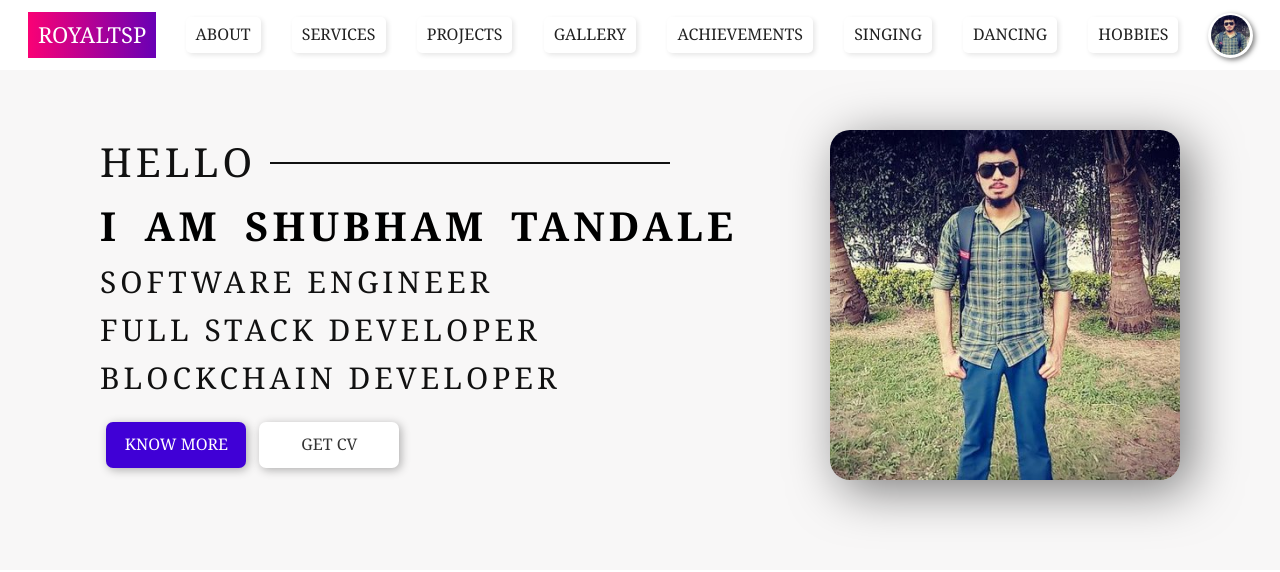
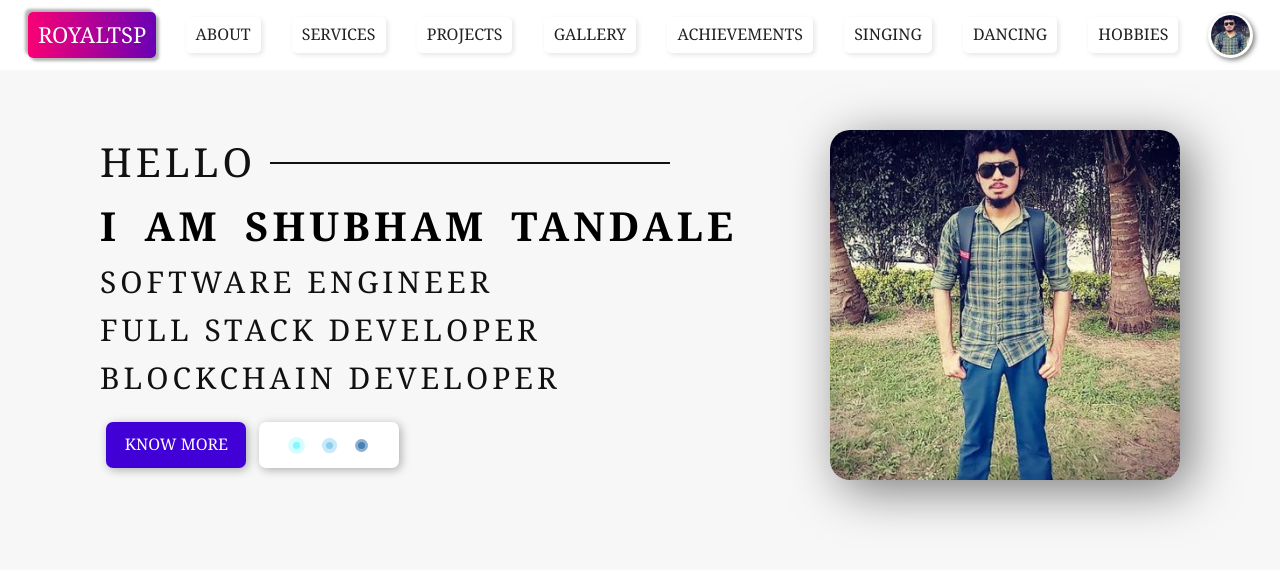
Before and after one commit to tsp1998/royaltsp, a React (Create React App) app: page / in a window 1280 px wide. Both pictures are taken after a click on the element "GET CV". Shown: the top 572 px of the page. Built offline with nearby package versions, Linux system fonts and the light colour scheme.

Commit message:
removed resume file and added drive link

```diff
--- a/src/components/Button/Button.jsx
+++ b/src/components/Button/Button.jsx
@@ -16,6 +16,7 @@ const ButtonStyled = styled.div`
   justify-content: center;
   align-items: center;
   box-shadow: 2px 2px 10px rgba(0,0,0, .3);
+  cursor: pointer;
 
   :hover {
     transform: scale(1.05);
--- a/src/components/Header/Header.jsx
+++ b/src/components/Header/Header.jsx
@@ -38,7 +38,15 @@ const Brand = styled.div`
   text-align: center;
   margin-left: ${({ isSideBarOpen }) => isSideBarOpen ? 3 : 2.1}rem;
   padding: .5rem 1rem;
+  box-shadow: .3rem .3rem .3rem rgba(0,0,0, .3), -.3rem -.3rem .3rem rgba(0,0,0, .3);
+  border-radius: .5rem;
   z-index: 2;
+
+  :hover {
+    cursor: pointer;
+    transform: scale(1.1);
+    transition: transform .5s;
+  }
 
   @media only screen and (max-width: 37.5em) {
     /* phone //600px */
--- a/src/components/Hero/Hero.jsx
+++ b/src/components/Hero/Hero.jsx
@@ -1,12 +1,10 @@
-import React from 'react'
+import React, { useState } from 'react'
 import { withRouter } from 'react-router-dom'
 
 //components
 import Button from '../Button/Button'
 import AuthorImage from '../Image/AuthorImage'
-
-//assets
-import Resume from '../../assets/PDFs/Resume.pdf'
+import Loader from '../utils/Loader'
 
 //styles
 import styled from 'styled-components'
@@ -104,9 +102,13 @@ const Buttons = styled.div`
 
 const Hero = (props) => {
 
+  const [isLoading, setLoading] = useState(false);
+
   const getCV = () => {
     // props.history.push(Resume);
-    window.open(Resume, '_self');
+    setLoading(true);
+    setTimeout(() => setLoading(false), 1000 * 5);
+    window.open('https://onedrive.live.com/download?cid=5072862CE7D73399&resid=5072862CE7D73399%215279&authkey=ALySX1H55mqlEew&em=2', '_self');
   }
 
   return (
@@ -124,7 +126,13 @@ const Hero = (props) => {
           >
             Know More
           </Button>
-          <Button style={{ textTransform: 'uppercase' }} size="medium" onClick={getCV}>Get CV</Button>
+          <Button
+            style={{ textTransform: 'uppercase' }}
+            size="medium"
+            onClick={getCV}
+          >
+            {isLoading ? <Loader size=".7" dots="3" /> : 'Get CV'}
+          </Button>
         </Buttons>
       </IntroSection>
       <BannerSection>
--- a/src/components/SideBar/SideBarToggleButton.jsx
+++ b/src/components/SideBar/SideBarToggleButton.jsx
@@ -27,6 +27,11 @@ const SideBarToggleButtonStyled = styled.div`
     right: .5rem;
   `}
 
+  @media only screen and (max-width: 37.5em) {
+    /* phone //600px */
+    width: 4rem;
+    height: 4rem;
+  }
 `
 
 const SideBarToggleButtonBars = styled.div`
@@ -86,6 +91,7 @@ const SideBarToggleButtonCloseBars = styled.div`
 `
 
 const SideBarToggleButton = ({ sideBarData: { isSideBarOpen, setIsSideBarOpen } }) => {
+
   return (
     <SideBarToggleButtonStyled isSideBarOpen={isSideBarOpen} onClick={setIsSideBarOpen}>
       {isSideBarOpen ? <SideBarToggleButtonCloseBars /> : <ProfileImage size="small" />}
--- a/src/components/utils/Loader.jsx
+++ b/src/components/utils/Loader.jsx
@@ -32,11 +32,16 @@ const LoaderDot = styled.div`
 
 const dotColors = ['#7ef9ff', '#89cff0', '#4682b4', '#0f52ba', '#000080']
 
-const Loader = () => {
+const Loader = ({ size, dots }) => {
   return (
     <LoaderStyled className="isLoading">
       {
-        dotColors.map((dotColor, i) => <LoaderDot className="dot" size='1' index={i} key={'dot' + i} />)
+        dotColors.slice(0, dots).map((dotColor, i) => <LoaderDot
+          className="dot"
+          size={size || '1'}
+          index={i}
+          key={'dot' + i}
+        />)
       }
     </LoaderStyled>
   )
```
Also changed, not shown: 1 other file (tests, documents, lock files or other folders).
